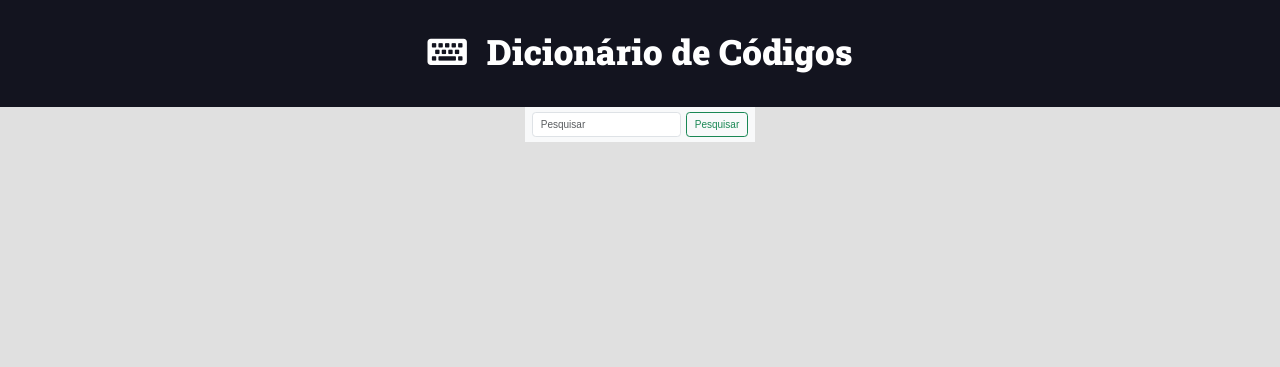
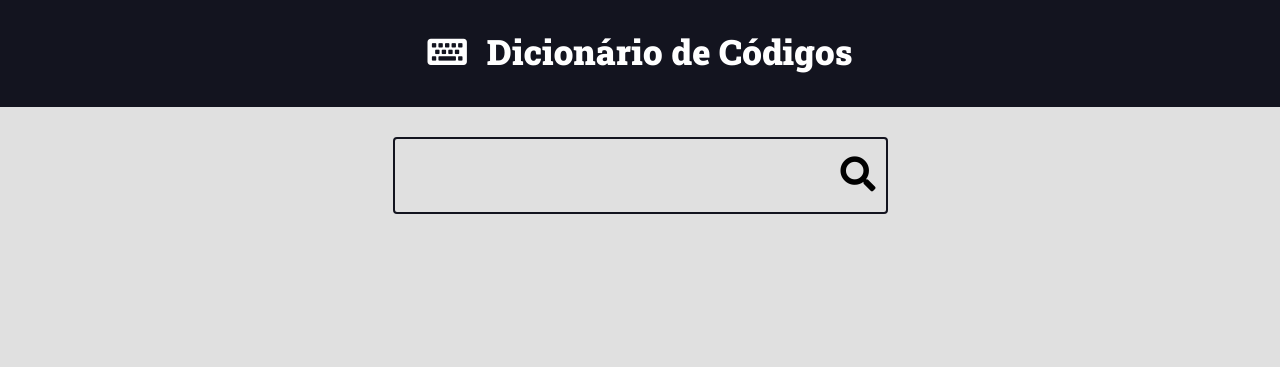
Before and after one commit to CarlosMagnoVieira/curso_django-projeto1, a Django app: page / in a window 1280 px wide. Shown: the top 367 px of the page. Run offline with Django 4.2, Linux system fonts and the light colour scheme.

Commit message:
Retirado Bootstrap - Correção tag <a>

```diff
--- a/recipes/templates/recipes/pages/home.html
+++ b/recipes/templates/recipes/pages/home.html
@@ -3,18 +3,7 @@
 <body>
     {% include 'recipes/partial/header.html' %}
 
-    <nav class="navbar bg-body-tertiary">
-        <div class="container-fluid">
-          <form class="d-flex" role="search">
-            <input class="form-control me-2" type="search" placeholder="Pesquisar" aria-label="Pesquisar">
-            <button class="btn btn-outline-success" type="submit">Pesquisar</button>
-          </form>
-        </div>
-    </nav>
-
-
-
-    <!--<div class= "search-container">
+    <div class= "search-container">
         <div class="container">
             <form action="" class="search-form">
                 <input type="search" class= "search-input" name="search">
@@ -23,6 +12,6 @@
                 </button>
             </form>
         </div>
-    </div> -->
+    </div>
 </body>
 </html>
```
